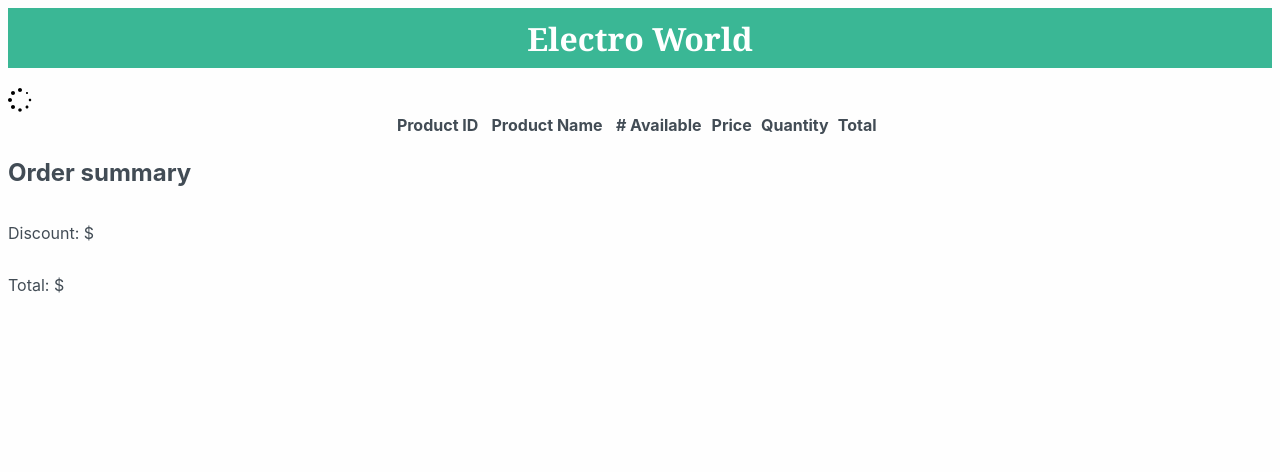
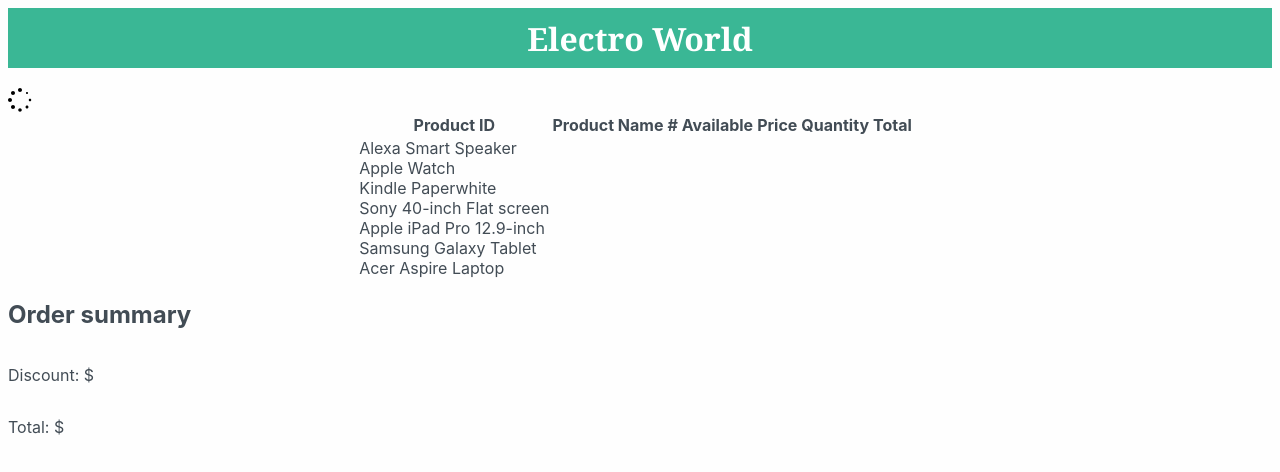
Before and after one commit to Ronald803/Bootcamp-frontend-24, a React (Vite) app in the folder checkout-react/: page / in a window 1280 px wide. Shown: the top 472 px of the page. Built offline with nearby package versions, Linux system fonts and the light colour scheme.

Commit message:
products obtain from fetch request

```diff
--- a/checkout-react/src/Checkout.tsx
+++ b/checkout-react/src/Checkout.tsx
@@ -1,5 +1,7 @@
+import { useEffect, useState } from 'react';
 import styles from './App.module.css';
 import { LoadingIcon } from './Icons';
+import { getProducts } from './dataService';
 // import { getProducts } from './dataService';
 
 // You are provided with an incomplete <Checkout /> component.
@@ -24,6 +26,7 @@
 
 
 const Product = ({ id, name, availableCount, price, orderedQuantity, total }) => {
+
   return (
     <tr>
       <td>{id}</td>
@@ -42,6 +45,15 @@
 
 
 const Checkout = () => {
+  const [allProducts, setAllProducts] = useState([])
+  useEffect(()=>{
+    getAllProducts()
+  },[])
+  const getAllProducts = async()=>{
+    const allProductsDB = await getProducts()
+    setAllProducts(allProductsDB)
+    console.log(allProducts);
+  }
   return (
     <div>
       <header className={styles.header}>
@@ -63,7 +75,13 @@
             </tr>
           </thead>
           <tbody>
-          {/* Products should be rendered here */}
+          {
+            allProducts?.map(product=>(
+              <div>
+                {product.name}
+              </div>
+            ))
+          }
           </tbody>
         </table>
         <h2>Order summary</h2>
```
